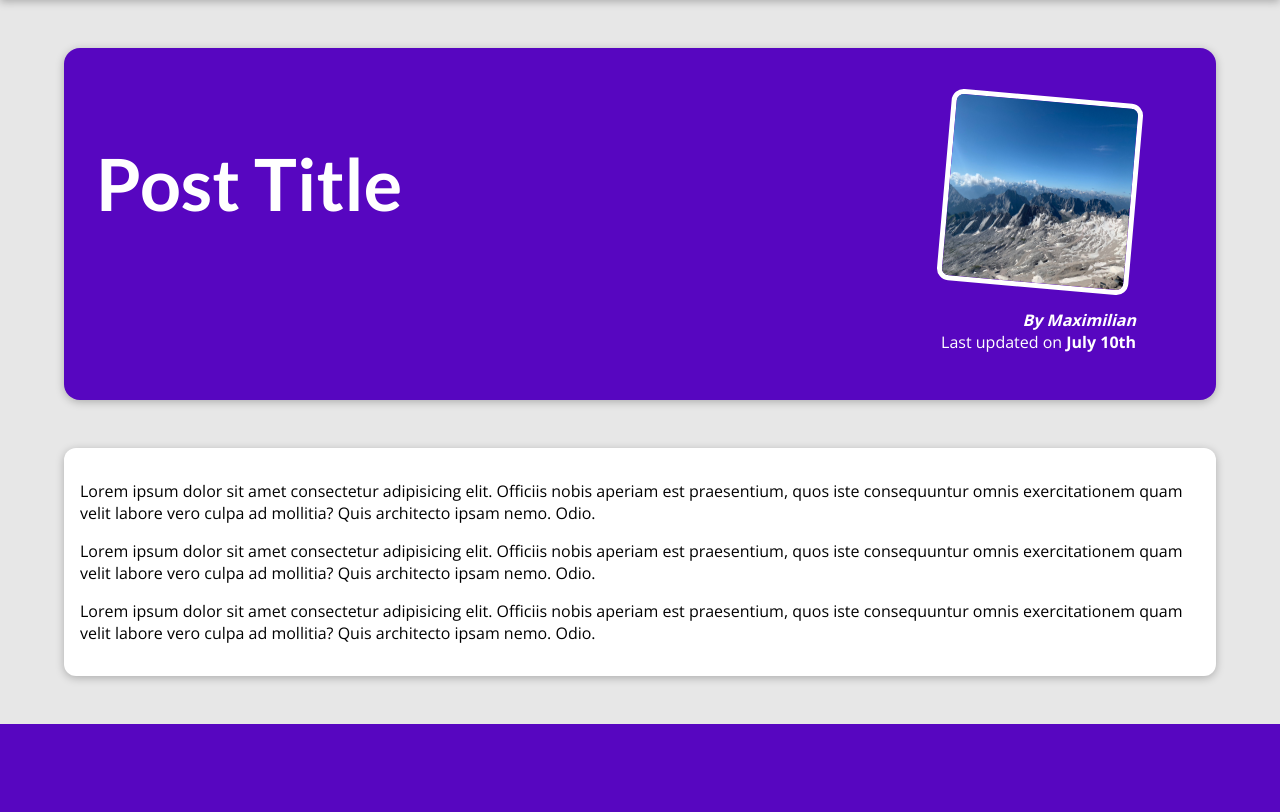
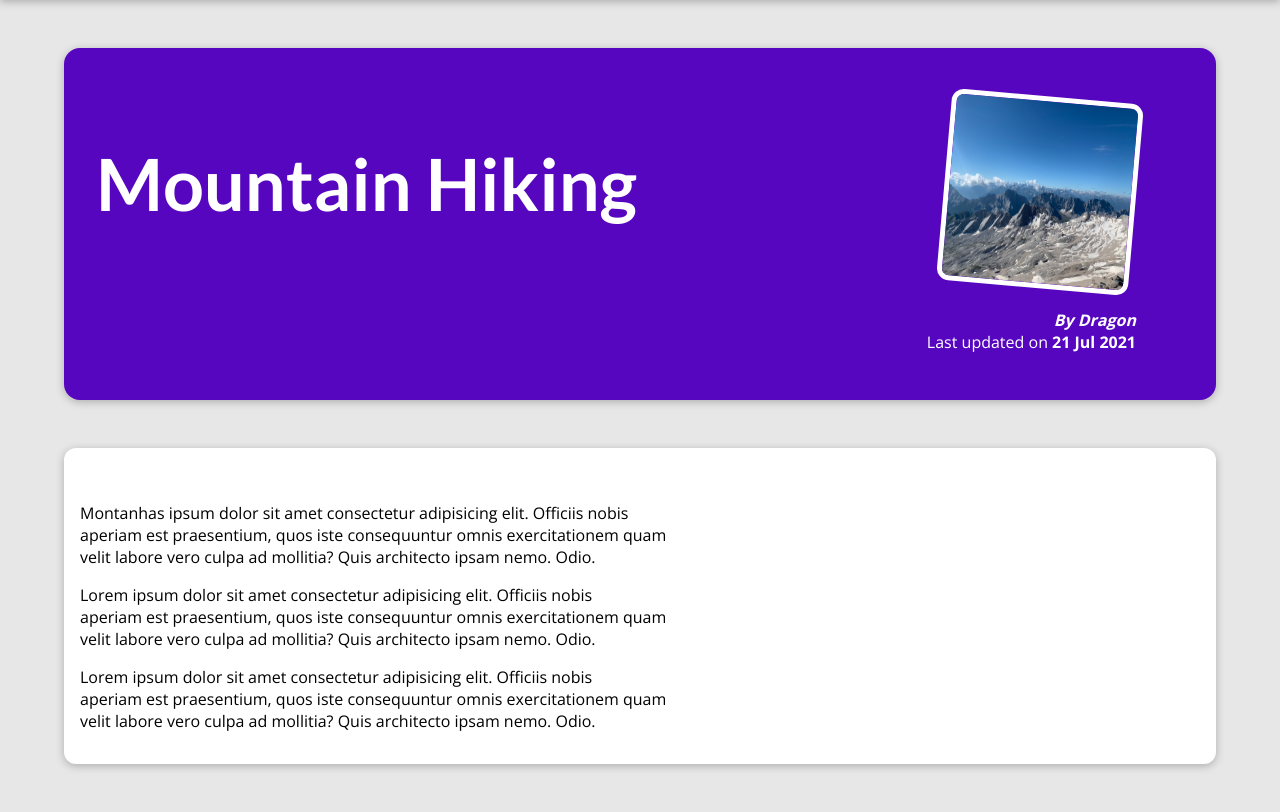
Before and after one commit to dfneto/df_site, a Django app: page /posts/hike-in-the-mountains in a window 1280 px wide. Shown: the part 80-892 px from the top of the page. Before the commit the page ends 804 px from the top, so only its background shows below. Run offline with Django 4.2, Linux system fonts and the light colour scheme.

Commit message:
Enviei por render um dicionário e usei este para preencher as páginas dinamicamente. Tbm apliquei filtros para formatar as páginas

```diff
--- a/blog/templates/blog/includes/post.html
+++ b/blog/templates/blog/includes/post.html
@@ -2,7 +2,7 @@
 
 <li>
     <article class="post">
-        <a href="{% url "post-detail-page" post.slug %}"> <!-- slug="the-mountains" -->
+        <a href="{% url "post-detail-page" post.slug %}"> <!-- slug=post.slug -->
             <img src="{% static "blog/images/"|add:post.image %}" alt="{{post.title}}" />
             <div class="post__content">
                 <h3>{{post.title}}</h3> <!-- assim que acessamos dictionary keys in templates ao invés de post['title'] -->
--- a/blog/templates/blog/index.html
+++ b/blog/templates/blog/index.html
@@ -24,7 +24,7 @@
             {% for post in posts %}
                 {% include "blog/includes/post.html" %}
             {% endfor %}
-          </ul>
+        </ul>
     </section>
     <section id="about">
         <h2>What I do</h2>
--- a/blog/templates/blog/post-detail.html
+++ b/blog/templates/blog/post-detail.html
@@ -2,7 +2,7 @@
 {% load static %}
 
 {% block title %}
-    This post title
+  {{post.title}}
 {% endblock %}
 
 {% block css_files %}
@@ -11,29 +11,15 @@
 
 {% block content %}
 <section id="summary">
-    <h2>Post Title</h2>
+    <h2>{{post.title}}</h2>
     <article>
-      <img src="{% static "blog/images/mountains.jpg" %}" alt="Post Title" />
-      <address>By Maximilian</address>
-      <div>Last updated on <time>July 10th</time></div>
+      <img src="{% static "blog/images/"|add:post.image %}" alt="{{ post.title }}" />
+      <address>By {{post.author|title}}</address>
+      <div>Last updated on <time>{{ post.date|date:"d M Y"}}</time></div>
     </article>
   </section>
 
   <main>
-    <p>
-      Lorem ipsum dolor sit amet consectetur adipisicing elit. Officiis nobis
-      aperiam est praesentium, quos iste consequuntur omnis exercitationem quam
-      velit labore vero culpa ad mollitia? Quis architecto ipsam nemo. Odio.
-    </p>
-    <p>
-      Lorem ipsum dolor sit amet consectetur adipisicing elit. Officiis nobis
-      aperiam est praesentium, quos iste consequuntur omnis exercitationem quam
-      velit labore vero culpa ad mollitia? Quis architecto ipsam nemo. Odio.
-    </p>
-    <p>
-      Lorem ipsum dolor sit amet consectetur adipisicing elit. Officiis nobis
-      aperiam est praesentium, quos iste consequuntur omnis exercitationem quam
-      velit labore vero culpa ad mollitia? Quis architecto ipsam nemo. Odio.
-    </p>
+    {{ post.content|linebreaks }}
   </main>
 {% endblock %}
--- a/blog/views.py
+++ b/blog/views.py
@@ -1,13 +1,12 @@
 from datetime import date
 
 from django.shortcuts import render
-
 
 all_posts = [
     {
         "slug": "hike-in-the-mountains",
         "image": "mountains.jpg",
-        "author": "Maximilian",
+        "author": "dragon",
         "date": date(2021, 7, 21),
         "title": "Mountain Hiking",
         "excerpt": "There's nothing like the views you get when hiking in the mountains! And I wasn't even prepared for what happened whilst I was enjoying the view!",
@@ -28,7 +27,7 @@
     {
         "slug": "programming-is-fun",
         "image": "coding.jpg",
-        "author": "Maximilian",
+        "author": "d",
         "date": date(2022, 3, 10),
         "title": "Programming Is Great!",
         "excerpt": "Did you ever spend hours searching that one error in your code? Yep - that's what happened to me yesterday...",
@@ -49,7 +48,7 @@
     {
         "slug": "into-the-woods",
         "image": "woods.jpg",
-        "author": "Maximilian",
+        "author": "vi",
         "date": date(2020, 8, 5),
         "title": "Nature At Its Best",
         "excerpt": "Nature is amazing! The amount of inspiration I get when walking in nature is incredible!",
@@ -74,14 +73,19 @@
 
 # Create your views here.
 def starting_page(request):
-  sorted_posts = sorted(all_posts, key=get_date)
-  latest_posts = sorted_posts[-3:]
-  return render(request, "blog/index.html", {
-    "posts" : latest_posts
+    sorted_posts = sorted(all_posts, key=get_date)
+    latest_posts = sorted_posts[-3:]
+    return render(request, "blog/index.html", {
+      "posts": latest_posts
+    })
+
+def posts(request):
+  return render(request, "blog/all-posts.html", {
+    "all_posts" : all_posts
   })
 
-def posts(request):
-  return render(request, "blog/all-posts.html")
-
 def post_detail(request, my_slug):
-  return render(request, "blog/post-detail.html")
+  post_returned = next(post for post in all_posts if post['slug'] == my_slug)
+  return render(request, "blog/post-detail.html", {
+     "post" : post_returned
+  })
```
Also changed, not shown: blog/templates/blog/all-posts.html (+3 -6 lines).
